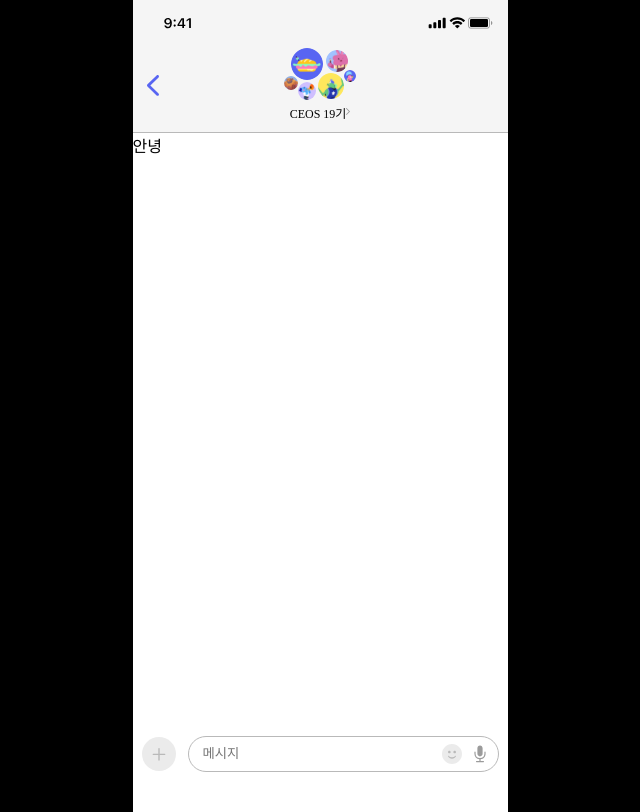
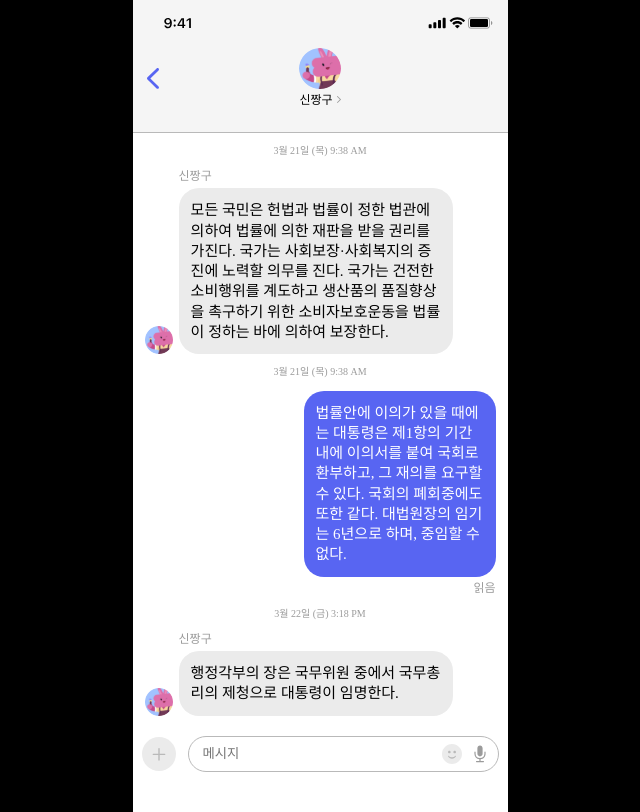
Before and after one commit to CEOS-Developers/react-messenger-19th, a React (Vite) app: page / in a window 1280 px wide. Shown: the whole page, without its empty margins (320-960 px from the left). Built offline with nearby package versions, Linux system fonts and the light colour scheme; a web font is replaced by a local one.

Commit message:
Style: 채팅방 뷰 스타일링

```diff
--- a/src/pages/ChattingRoom/Header.tsx
+++ b/src/pages/ChattingRoom/Header.tsx
@@ -9,7 +9,7 @@ import { colors } from "../../style/colors";
 import { typography } from "../../style/typography";
 
 const Header = () => {
-  const userIdx = 1; // 임시
+  const userIdx = 2; // 임시
   return (
     <Wrapper>
       <StatusBar />
@@ -56,7 +56,7 @@ const RoomNameWrapper = styled.div`
 `;
 
 const RoomName = styled.span`
-  ${typography.body3}
-  padding-right:0.25rem;
+  ${typography.body3};
+  padding-right: 0.25rem;
   padding-top: 0.25rem;
 `;
--- a/src/pages/ChattingRoom/Main.tsx
+++ b/src/pages/ChattingRoom/Main.tsx
@@ -1,23 +1,146 @@
 import styled from "styled-components";
+import { useState } from "react";
 
 // image
 import smallAdd from "../../assets/smallAdd.svg";
 import emoji from "../../assets/emoji.svg";
 import voice from "../../assets/voice.svg";
+import send from "../../assets/send.svg";
+// data
+import userData from "../../data/user.json";
 
 import { colors } from "../../style/colors";
 import { typography } from "../../style/typography";
 
 const Main = () => {
+  const [value, setValue] = useState("");
+  const [isEmpty, setIsEmpty] = useState(true); // input란에 텍스트 입력 여부
+
+  const data = [
+    {
+      text: "모든 국민은 헌법과 법률이 정한 법관에 의하여 법률에 의한 재판을 받을 권리를 가진다. 국가는 사회보장·사회복지의 증진에 노력할 의무를 진다. 국가는 건전한 소비행위를 계도하고 생산품의 품질향상을 촉구하기 위한 소비자보호운동을 법률이 정하는 바에 의하여 보장한다.",
+      sender: 2,
+      timestamp: "3월 21일 (목) 9:38 AM",
+    },
+    {
+      text: "법률안에 이의가 있을 때에는 대통령은 제1항의 기간내에 이의서를 붙여 국회로 환부하고, 그 재의를 요구할 수 있다. 국회의 폐회중에도 또한 같다. 대법원장의 임기는 6년으로 하며, 중임할 수 없다.",
+      sender: 0,
+      timestamp: "3월 21일 (목) 9:38 AM",
+    },
+    {
+      text: "행정각부의 장은 국무위원 중에서 국무총리의 제청으로 대통령이 임명한다. ",
+      sender: 2,
+      timestamp: "3월 22일 (금) 3:18 PM",
+    },
+  ];
+
+  const handleSubmit = (e: React.FormEvent) => {
+    e.preventDefault();
+    console.log("전송");
+  };
+
+  const handleChange = (e: React.ChangeEvent<HTMLInputElement>) => {
+    setValue(e.target.value);
+    e.target.value == "" ? setIsEmpty(true) : setIsEmpty(false);
+  };
+
   return (
     <Wrapper>
-      <div>안녕</div>
-      <InputWrapper>
+      <ChattingWrapper>
+        {" "}
+        <ChattingItemWrapper>
+          <TimeStamp>{data[0].timestamp}</TimeStamp>
+          <MsgBox align={data[0].sender !== 0 ? "start" : "end"}>
+            {data[0].sender !== 0 && (
+              <ProfileImg
+                src={`img/userProfile/${
+                  userData.users[data[0].sender].profileImg
+                }`}
+              />
+            )}
+            <Contents>
+              {data[0].sender !== 0 && (
+                <Name>{userData.users[data[0].sender].name}</Name>
+              )}
+              <MsgText
+                maxWidth={data[0].sender !== 0 ? 17.125 : 12}
+                bgColor={data[0].sender !== 0 ? colors.gray200 : colors.blurple}
+                txtColor={data[0].sender !== 0 ? colors.black : colors.white}
+              >
+                {data[0].text}
+              </MsgText>
+              {data[0].sender == 0 && <Read>읽음</Read>}
+            </Contents>
+          </MsgBox>
+        </ChattingItemWrapper>
+        <ChattingItemWrapper>
+          <TimeStamp>{data[1].timestamp}</TimeStamp>
+          <MsgBox align={data[1].sender !== 0 ? "start" : "end"}>
+            {data[1].sender !== 0 && (
+              <ProfileImg
+                src={`img/userProfile/${
+                  userData.users[data[1].sender].profileImg
+                }`}
+              />
+            )}
+            <Contents>
+              {data[1].sender !== 0 && (
+                <Name>{userData.users[data[1].sender].name}</Name>
+              )}
+              <MsgText
+                maxWidth={data[1].sender !== 0 ? 17.125 : 12}
+                bgColor={data[1].sender !== 0 ? colors.gray200 : colors.blurple}
+                txtColor={data[1].sender !== 0 ? colors.black : colors.white}
+              >
+                {data[1].text}
+              </MsgText>
+              {data[1].sender == 0 && <Read>읽음</Read>}
+            </Contents>
+          </MsgBox>
+        </ChattingItemWrapper>
+        <ChattingItemWrapper>
+          <TimeStamp>{data[2].timestamp}</TimeStamp>
+          <MsgBox align={data[2].sender !== 0 ? "start" : "end"}>
+            {data[2].sender !== 0 && (
+              <ProfileImg
+                src={`img/userProfile/${
+                  userData.users[data[2].sender].profileImg
+                }`}
+              />
+            )}
+            <Contents>
+              {data[2].sender !== 0 && (
+                <Name>{userData.users[data[2].sender].name}</Name>
+              )}
+              <MsgText
+                maxWidth={data[2].sender !== 0 ? 17.125 : 12}
+                bgColor={data[2].sender !== 0 ? colors.gray200 : colors.blurple}
+                txtColor={data[2].sender !== 0 ? colors.black : colors.white}
+              >
+                {data[2].text}
+              </MsgText>
+              {data[2].sender == 0 && <Read>읽음</Read>}
+            </Contents>
+          </MsgBox>
+        </ChattingItemWrapper>
+      </ChattingWrapper>
+
+      <InputWrapper onSubmit={handleSubmit}>
         <img src={smallAdd} />
         <Input>
-          <InputText placeholder="메시지"></InputText>
+          <InputText
+            placeholder="메시지"
+            value={value}
+            onChange={handleChange}
+          ></InputText>
           <img src={emoji} />
-          <img src={voice} />
+          {isEmpty ? (
+            <VoiceImg src={voice} />
+          ) : (
+            <SendBtn type="submit">
+              <img src={send} />
+            </SendBtn>
+          )}
         </Input>
       </InputWrapper>
     </Wrapper>
@@ -30,6 +153,67 @@ const Wrapper = styled.div`
   height: 42.45rem;
   display: flex;
   flex-direction: column;
+`;
+
+const ChattingWrapper = styled.section`
+  display: flex;
+  flex-direction: column;
+  gap: 0.75rem;
+  padding: 0.75rem;
+  overflow-y: auto;
+  scrollbar-width: none;
+  -ms-overflow-style: none;
+  &::-webkit-scrollbar {
+    display: none;
+  }
+`;
+
+const ChattingItemWrapper = styled.div`
+  display: flex;
+  flex-direction: column;
+`;
+
+const TimeStamp = styled.span`
+  color: ${colors.gray400};
+  ${typography.caption};
+  align-self: center;
+  margin-bottom: 0.75rem;
+`;
+
+const MsgBox = styled.div<{ align: string }>`
+  display: flex;
+  align-self: ${(props) => props.align};
+`;
+const ProfileImg = styled.img`
+  margin-right: 0.38rem;
+  align-self: end;
+`;
+const Contents = styled.div`
+  display: flex;
+  flex-direction: column;
+  gap: 0.25rem;
+`;
+const Name = styled.span`
+  color: ${colors.gray400};
+  ${typography.body3}
+`;
+const MsgText = styled.span<{
+  bgColor: string;
+  txtColor: string;
+  maxWidth: number;
+}>`
+  max-width: ${(props) => props.maxWidth}rem;
+  ${typography.body2};
+  background-color: ${(props) => props.bgColor};
+  border-radius: 1.25rem;
+  padding: 0.75rem;
+  color: ${(props) => props.txtColor};
+  text-align: start;
+`;
+const Read = styled.span`
+  color: ${colors.gray400};
+  ${typography.body3};
+  align-self: end;
 `;
 
 const InputWrapper = styled.form`
@@ -45,7 +229,8 @@ const InputWrapper = styled.form`
 const Input = styled.span`
   display: flex;
   height: 2.25rem;
-  padding: 0.625rem 0.75rem;
+  padding: 0.625rem 0;
+  padding-left: 0.75rem;
   align-items: center;
   gap: 0.75rem;
   flex-shrink: 0;
@@ -69,3 +254,12 @@ const InputText = styled.input`
     ${colors.gray300}
   }
 `;
+
+const VoiceImg = styled.img`
+  padding-right: 0.75rem;
+`;
+const SendBtn = styled.button`
+  padding-right: 0.37rem;
+  display: flex;
+  align-items: center;
+`;
--- a/src/style/typography.tsx
+++ b/src/style/typography.tsx
@@ -10,4 +10,9 @@ export const typography = {
   font-style: normal;
   font-weight: 400;
   line-height: 0.9375rem`,
+  caption: `
+  font-size: 0.625rem;
+  font-style: normal;
+  font-weight: 500;
+  line-height:  0.78125rem`,
 };
```
